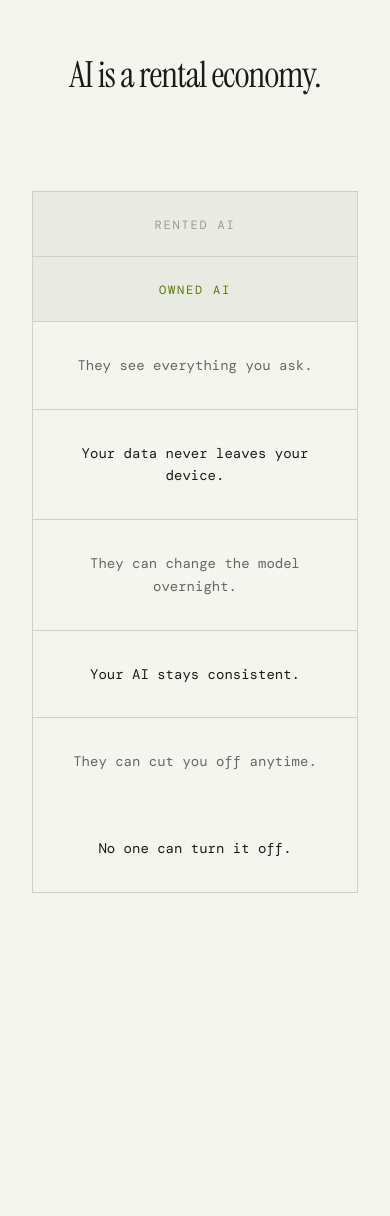
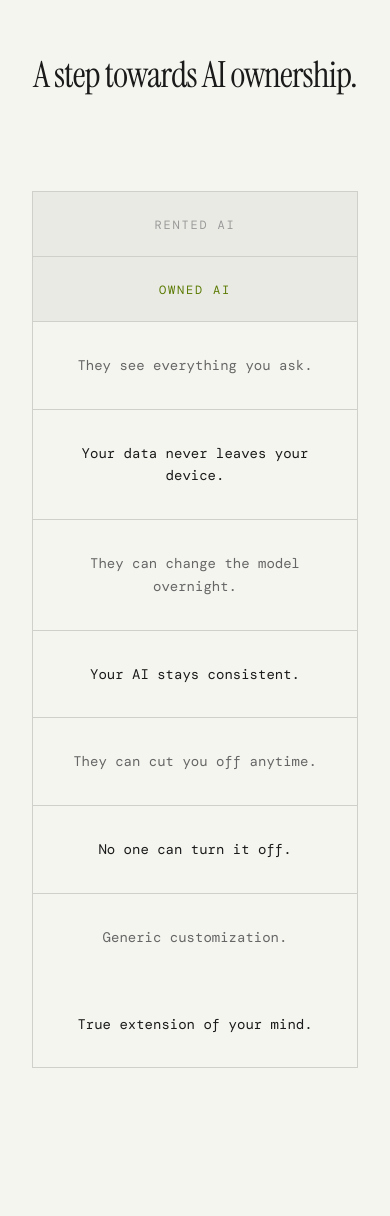
Before and after one commit to sayyss/Holon-landing, a React (Vite) app: page / in a window 390 px wide. Shown: the part 1760-2976 px from the top of the page. Built offline with nearby package versions, Linux system fonts and the light colour scheme; a web font is replaced by a local one.

Commit message:
edit table

```diff
--- a/src/App.jsx
+++ b/src/App.jsx
@@ -100,7 +100,7 @@ function App() {
       <section className="py-40 md:py-52 px-8">
         <div className="max-w-[800px] mx-auto text-center">
           <h2 className="font-display text-4xl sm:text-5xl md:text-6xl tracking-tight mb-24">
-            AI is a rental economy.
+            A step towards AI ownership.
           </h2>
 
           <div className="grid grid-cols-1 md:grid-cols-2 border border-border">
@@ -137,14 +137,26 @@ function App() {
             </div>
 
             {/* Row 3 */}
-            <div className="px-8 py-8">
+            <div className="px-8 py-8 border-b border-border">
               <p className="text-text-secondary text-sm sm:text-base leading-relaxed font-mono font-light">
                 They can cut you off anytime.
               </p>
             </div>
+            <div className="px-8 py-8 border-b border-border md:border-l">
+              <p className="text-text-primary text-sm sm:text-base leading-relaxed font-mono font-light">
+                No one can turn it off.
+              </p>
+            </div>
+
+            {/* Row 4 */}
+            <div className="px-8 py-8">
+              <p className="text-text-secondary text-sm sm:text-base leading-relaxed font-mono font-light">
+                Generic customization.
+              </p>
+            </div>
             <div className="px-8 py-8 md:border-l border-border">
               <p className="text-text-primary text-sm sm:text-base leading-relaxed font-mono font-light">
-                No one can turn it off.
+                True extension of your mind.
               </p>
             </div>
           </div>
```
